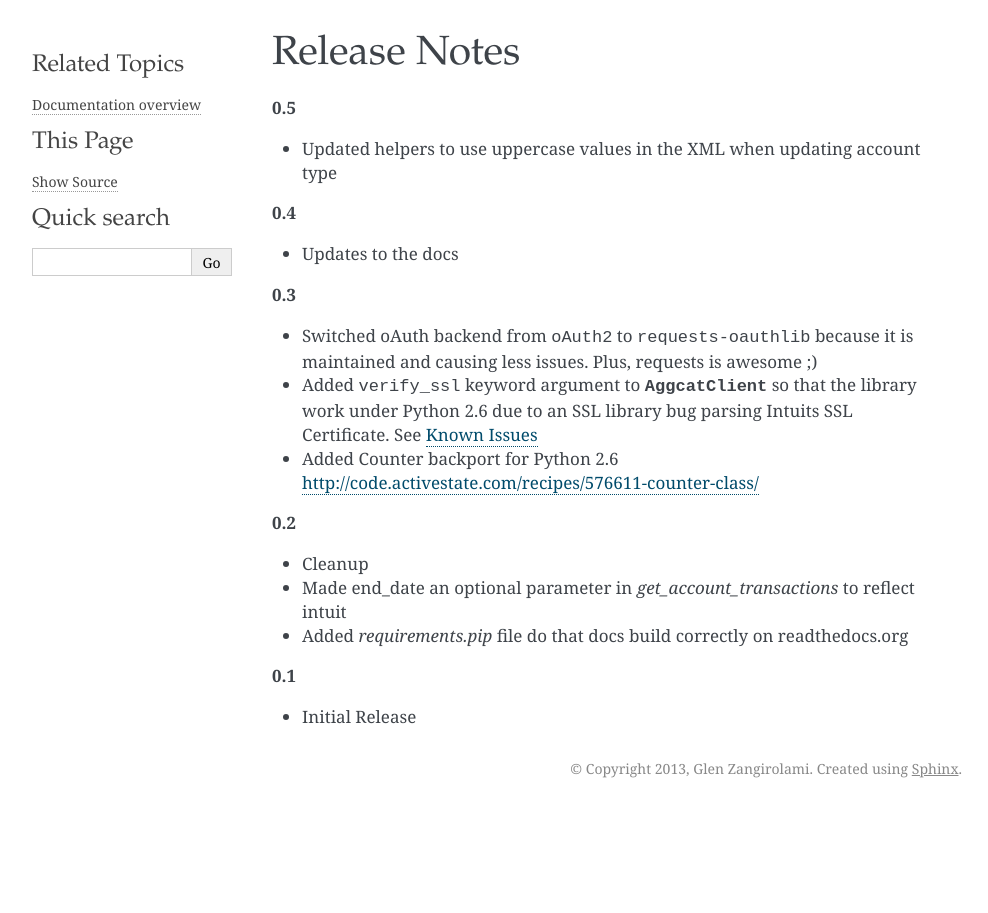
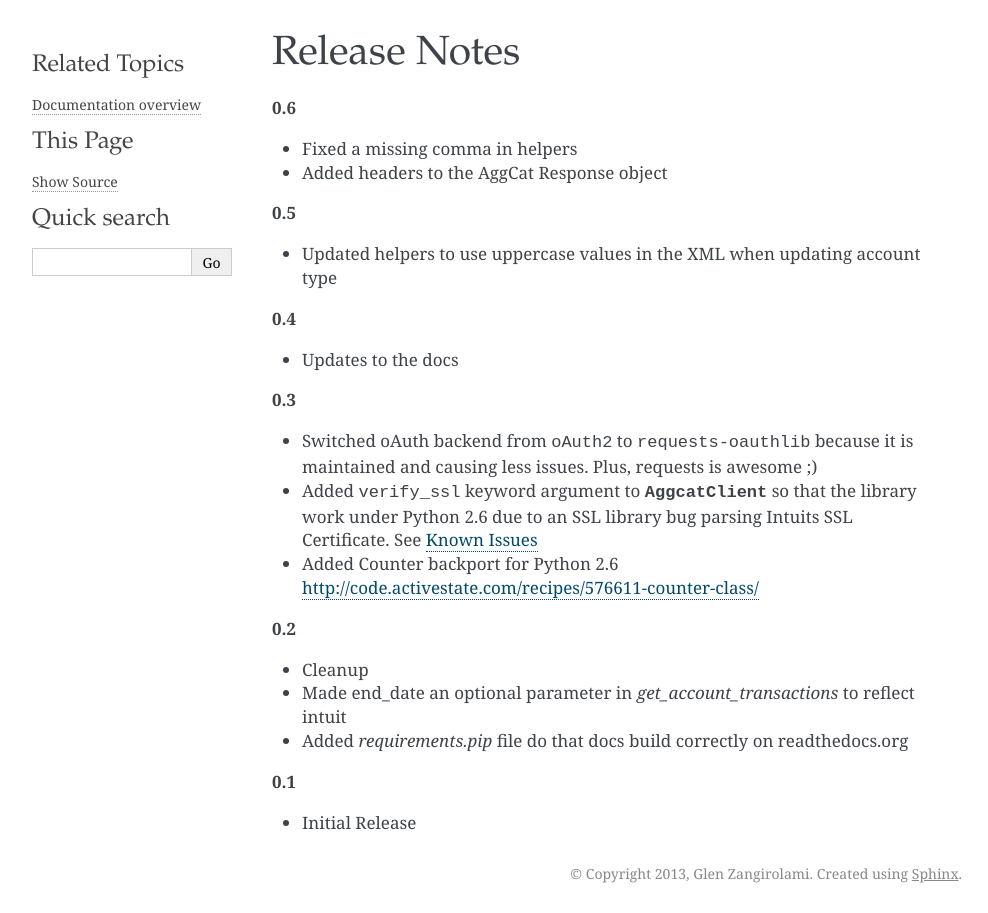
Before and after one commit to glenbot/python-aggcat, a Sphinx documentation site: the page built from aggcat/docs/source/release_notes.rst, in a window 1280 px wide. Shown: the whole page, without its empty margins (148-1136 px from the left). Built offline with Sphinx 7.4.7, drawn with Linux system fonts in a browser that asks for light colours.

Commit message:
Bumped version and added release notes

```diff
--- a/aggcat/docs/source/conf.py
+++ b/aggcat/docs/source/conf.py
@@ -49,9 +49,9 @@ copyright = u'2013, Glen Zangirolami'
 # built documents.
 #
 # The short X.Y version.
-version = '0.5'
+version = '0.6'
 # The full version, including alpha/beta/rc tags.
-release = '0.5'
+release = '0.6'
 
 # The language for content autogenerated by Sphinx. Refer to documentation
 # for a list of supported languages.
--- a/aggcat/docs/source/release_notes.rst
+++ b/aggcat/docs/source/release_notes.rst
@@ -1,5 +1,10 @@
 Release Notes
 -------------
+
+**0.6**
+
+* Fixed a missing comma in helpers
+* Added headers to the AggCat Response object
 
 **0.5**
 
--- a/setup.py
+++ b/setup.py
@@ -12,7 +12,7 @@ Python client for Intuit Customer Account Data APIs
 `See full documentation for quickstart <https://aggcat.readthedocs.org/en/latest/>`_
 """
 from distutils.core import setup
-__version__ = "0.5"
+__version__ = "0.6"
 
 
 setup(
```
